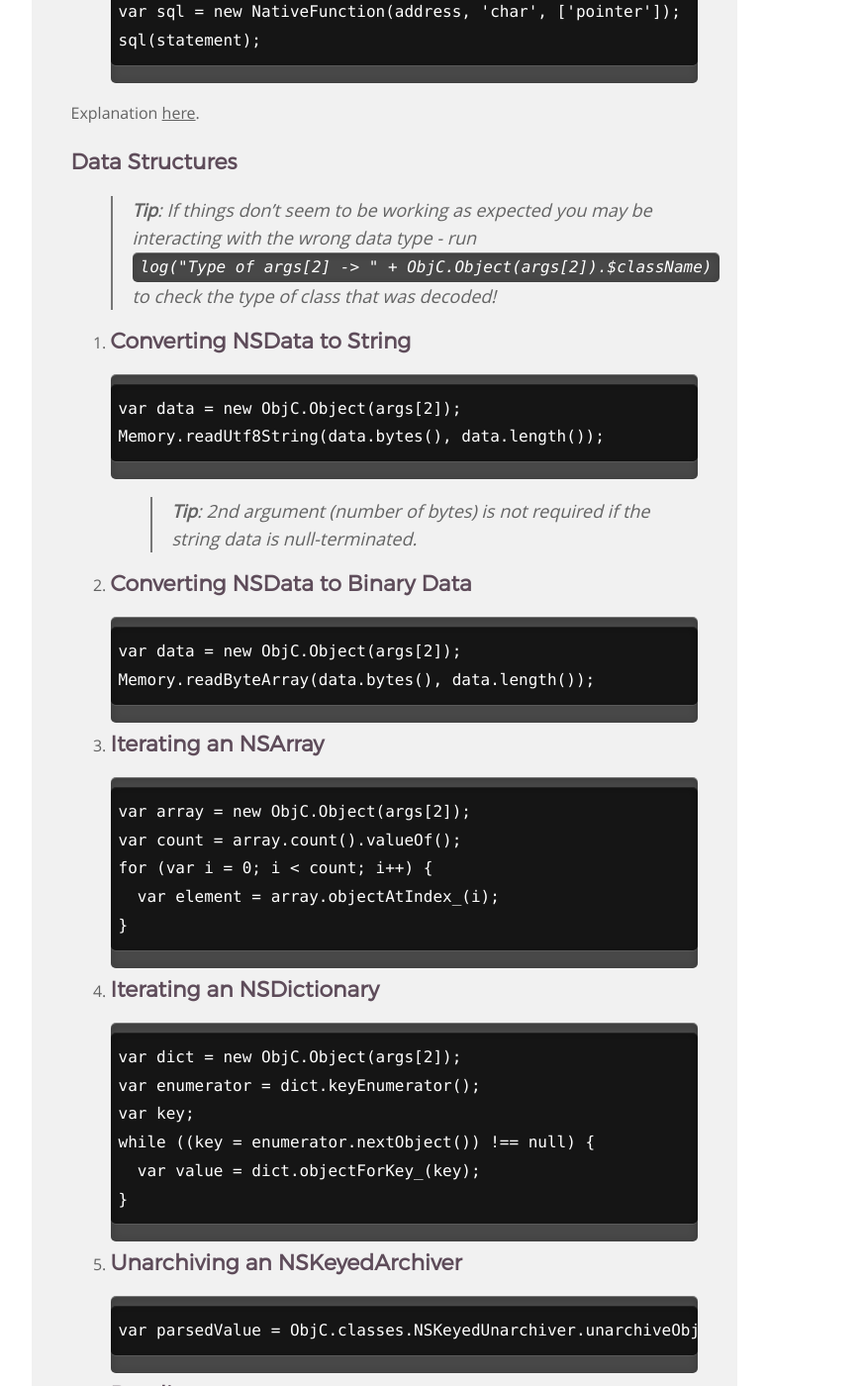
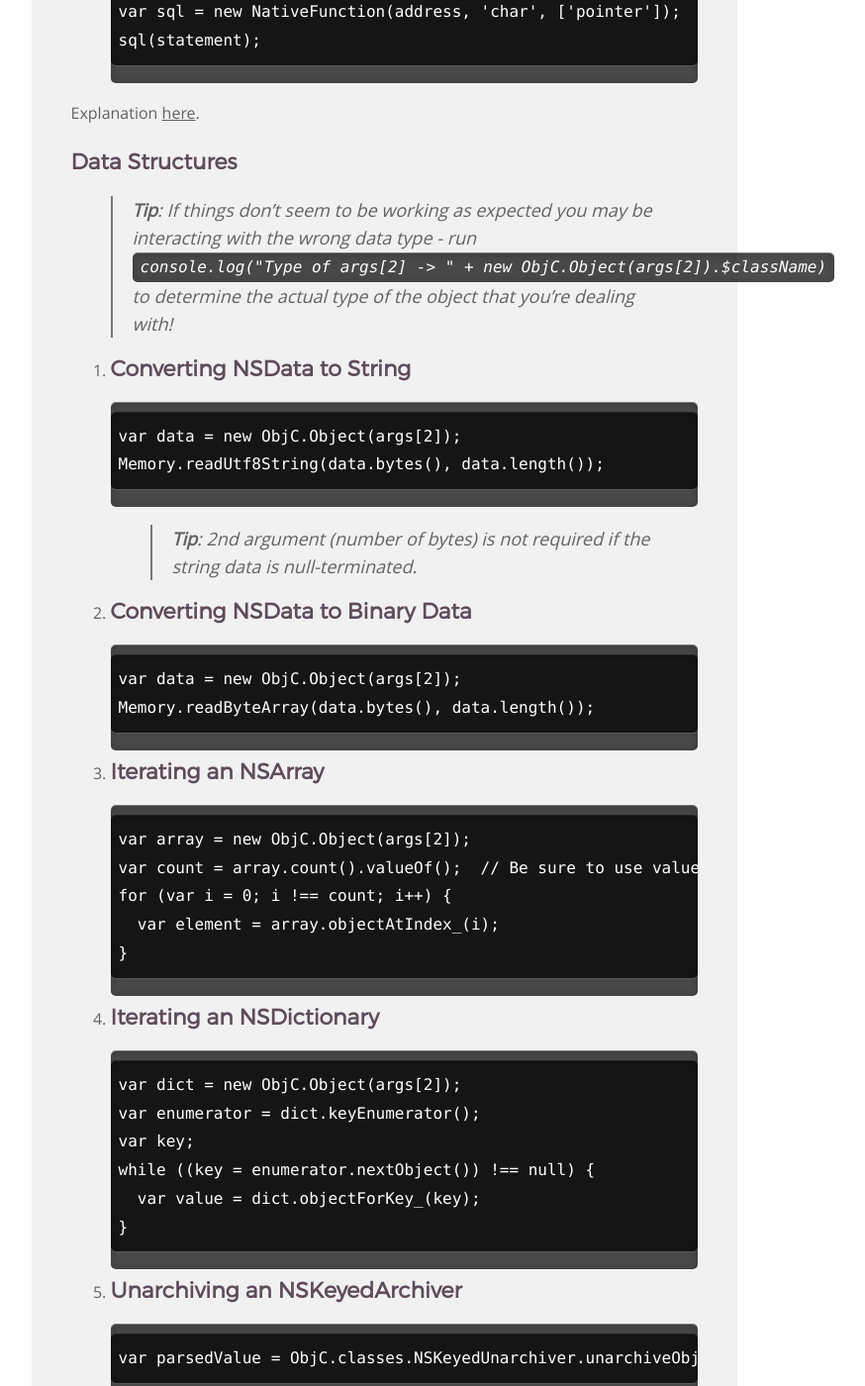
Before and after one commit to frida/frida-website, a Jekyll site: the page built from _docs/examples/ios.md, in a window 1280 px wide and 1400 px high, scrolled down 2615 px. Shown: the whole window at 99% size, without its empty margins (364-1238 px from the left). Built offline with Jekyll 4.4.1, drawn with Linux system fonts in a browser that asks for light colours.

Commit message:
Addressing feedback

````diff
--- a/_docs/examples/ios.md
+++ b/_docs/examples/ios.md
@@ -101,7 +101,7 @@ Explanation [here](https://gist.github.com/dpnishant/c7c6b47ebfd8cd671ecf).
 
 ## Data Structures
 
->**Tip**: If things don't seem to be working as expected you may be interacting with the wrong data type - run `log("Type of args[2] -> " + ObjC.Object(args[2]).$className)` to check the type of class that was decoded!
+>**Tip**: If things don't seem to be working as expected you may be interacting with the wrong data type - run `console.log("Type of args[2] -> " + new ObjC.Object(args[2]).$className)` to determine the actual type of the object that you're dealing with!
 
 1. Converting NSData to String
 -
@@ -122,8 +122,8 @@ Memory.readByteArray(data.bytes(), data.length());
 -
 ```
 var array = new ObjC.Object(args[2]);
-var count = array.count().valueOf();
-for (var i = 0; i < count; i++) {
+var count = array.count().valueOf();  // Be sure to use valueOf!
+for (var i = 0; i !== count; i++) {
   var element = array.objectAtIndex_(i);
 }
 ```
````
